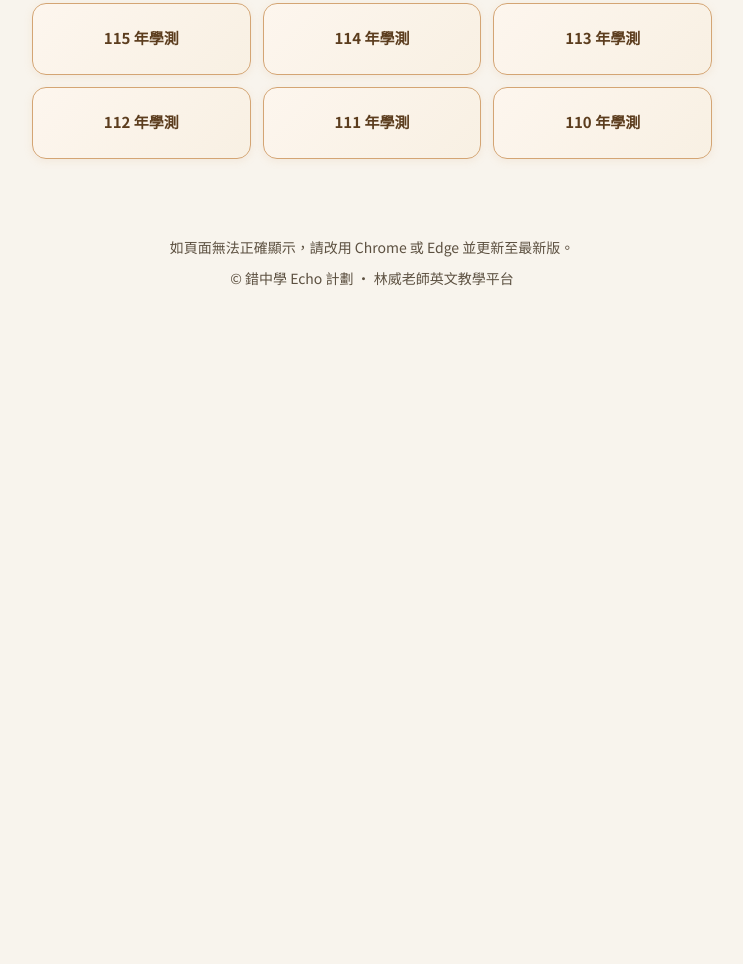
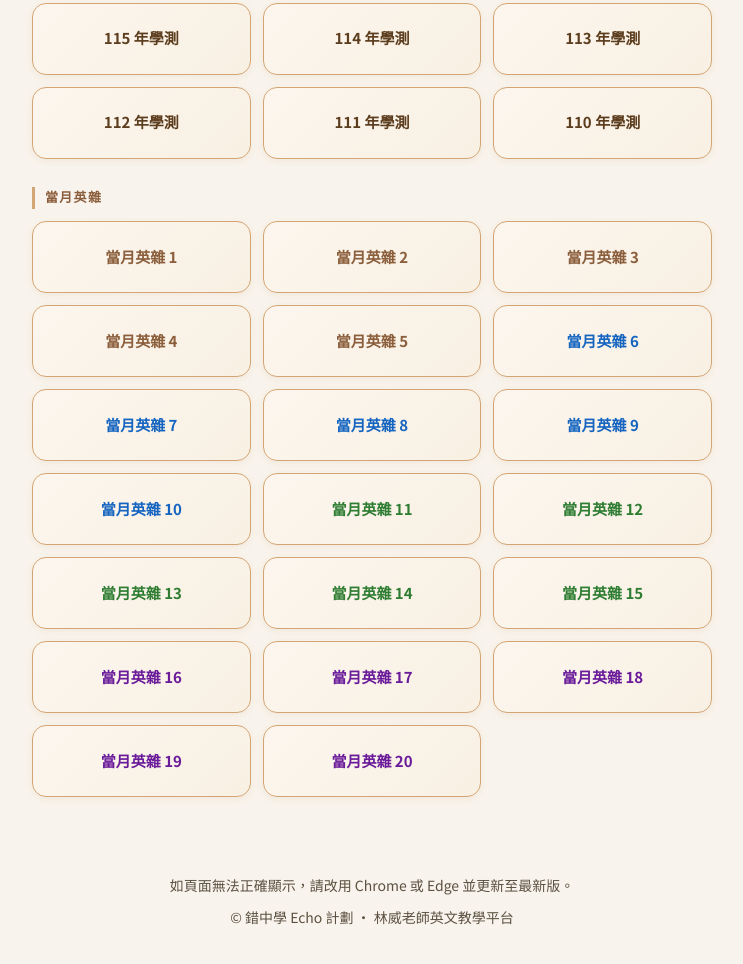
Before and after one commit to linwayet/popup, a plain HTML site: page index.html in a window 1280 px wide. Shown: the part 2165-3129 px from the top of the page, without its empty margins (268-1011 px from the left). Before the commit the page ends 2516 px from the top, so only its background shows below. Drawn offline with Linux system fonts and the light colour scheme.

Commit message:
Add files via upload

```diff
--- a/index.html
+++ b/index.html
@@ -312,6 +312,15 @@
       box-shadow: 0 8px 24px rgba(212,165,116,0.45);
     }
 
+    .magazine-grid .magazine-tone-1 { color: #8B5E3C; }
+    .magazine-grid .magazine-tone-2 { color: #1565C0; }
+    .magazine-grid .magazine-tone-3 { color: #2E7D32; }
+    .magazine-grid .magazine-tone-4 { color: #6A1B9A; }
+
+    .magazine-grid .exam-btn:hover {
+      color: var(--text);
+    }
+
     /* ── Echo Marketing Banner ── */
     .echo-banner {
       display: flex;
@@ -532,6 +541,31 @@
       <a class="exam-btn" href="exam111.html">111 年學測</a>
       <a class="exam-btn" href="exam110.html">110 年學測</a>
     </div>
+
+    <!-- 當月英雜 -->
+    <div class="sub-heading" style="margin-top:28px;">當月英雜</div>
+    <div class="exam-grid magazine-grid">
+      <a class="exam-btn magazine-tone-1" href="magazine1.html">當月英雜 1</a>
+      <a class="exam-btn magazine-tone-1" href="magazine2.html">當月英雜 2</a>
+      <a class="exam-btn magazine-tone-1" href="magazine3.html">當月英雜 3</a>
+      <a class="exam-btn magazine-tone-1" href="magazine4.html">當月英雜 4</a>
+      <a class="exam-btn magazine-tone-1" href="magazine5.html">當月英雜 5</a>
+      <a class="exam-btn magazine-tone-2" href="magazine6.html">當月英雜 6</a>
+      <a class="exam-btn magazine-tone-2" href="magazine7.html">當月英雜 7</a>
+      <a class="exam-btn magazine-tone-2" href="magazine8.html">當月英雜 8</a>
+      <a class="exam-btn magazine-tone-2" href="magazine9.html">當月英雜 9</a>
+      <a class="exam-btn magazine-tone-2" href="magazine10.html">當月英雜 10</a>
+      <a class="exam-btn magazine-tone-3" href="magazine11.html">當月英雜 11</a>
+      <a class="exam-btn magazine-tone-3" href="magazine12.html">當月英雜 12</a>
+      <a class="exam-btn magazine-tone-3" href="magazine13.html">當月英雜 13</a>
+      <a class="exam-btn magazine-tone-3" href="magazine14.html">當月英雜 14</a>
+      <a class="exam-btn magazine-tone-3" href="magazine15.html">當月英雜 15</a>
+      <a class="exam-btn magazine-tone-4" href="magazine16.html">當月英雜 16</a>
+      <a class="exam-btn magazine-tone-4" href="magazine17.html">當月英雜 17</a>
+      <a class="exam-btn magazine-tone-4" href="magazine18.html">當月英雜 18</a>
+      <a class="exam-btn magazine-tone-4" href="magazine19.html">當月英雜 19</a>
+      <a class="exam-btn magazine-tone-4" href="magazine20.html">當月英雜 20</a>
+    </div>
   </div>
 
   <!-- Footer -->
```
